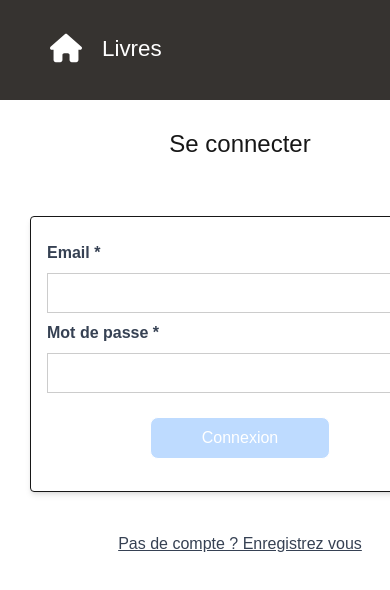
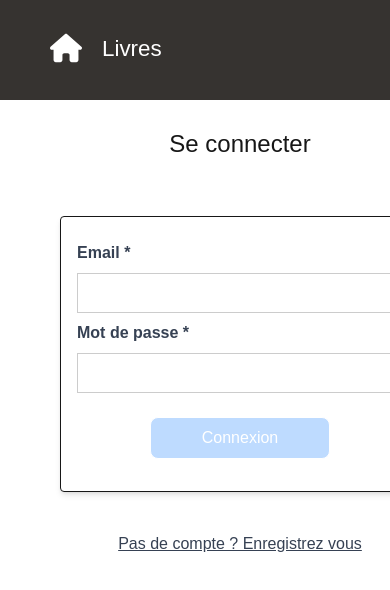
Before and after one commit to yves40/baboulebooksweb, a Next.js app in the folder babweb/: page /login in a window 390 px wide. Shown: the top 590 px of the page. Built offline with nearby package versions, Linux system fonts and the light colour scheme.

Commit message:
Before more tests on page refresh and redux

```diff
--- a/babweb/src/app/(auth)/login/page.jsx
+++ b/babweb/src/app/(auth)/login/page.jsx
@@ -92,7 +92,7 @@ export default function page() {
       // refreshNavbar();
       // Redirect to home page
       //
-      // router.push('/');
+      router.push('/');
     }
     catch(error) {
       feedback.current.textContent = `${error.message}`;
@@ -104,7 +104,7 @@ export default function page() {
   return (
     <div className='body__container page__container background-slate-500'>
       <h1 className='mb-10 text-2xl'>Se connecter</h1>
-      <div className='w-7/8 md:w-1/2 border rounded shadow-md background-slate-900 text-left mx-auto
+      <div className='w-3/4 md:w-1/2 border rounded shadow-md background-slate-900 text-left mx-auto
           m-4 p-4'>
         <form onSubmit={handleSubmit}>
             <InputEmail componentid="mail" label="Email" placeholder="false" parentHandler={setEmail} ></InputEmail>
--- a/babweb/src/app/(auth)/logout/page.jsx
+++ b/babweb/src/app/(auth)/logout/page.jsx
@@ -39,7 +39,7 @@ export default function page() {
   return (
     <div className='body__container page__container background-slate-500'>
       <h1 className='mb-10 text-2xl'>Déconnexion</h1>
-      <div className='w-7/8 md:w-1/3 border rounded shadow-md background-slate-900 text-left mx-auto
+      <div className='w-3/4 md:w-1/3 border rounded shadow-md background-slate-900 text-left mx-auto
           m-4 p-4'>
         <form onSubmit={handleLogout}>
             <div className="text-center">
```
